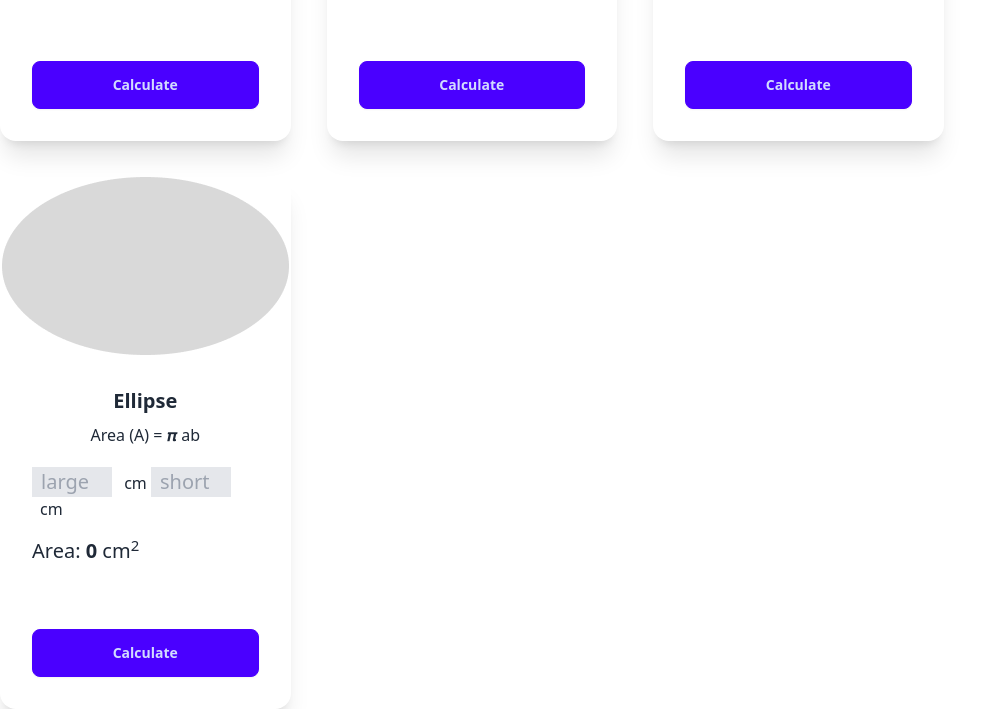
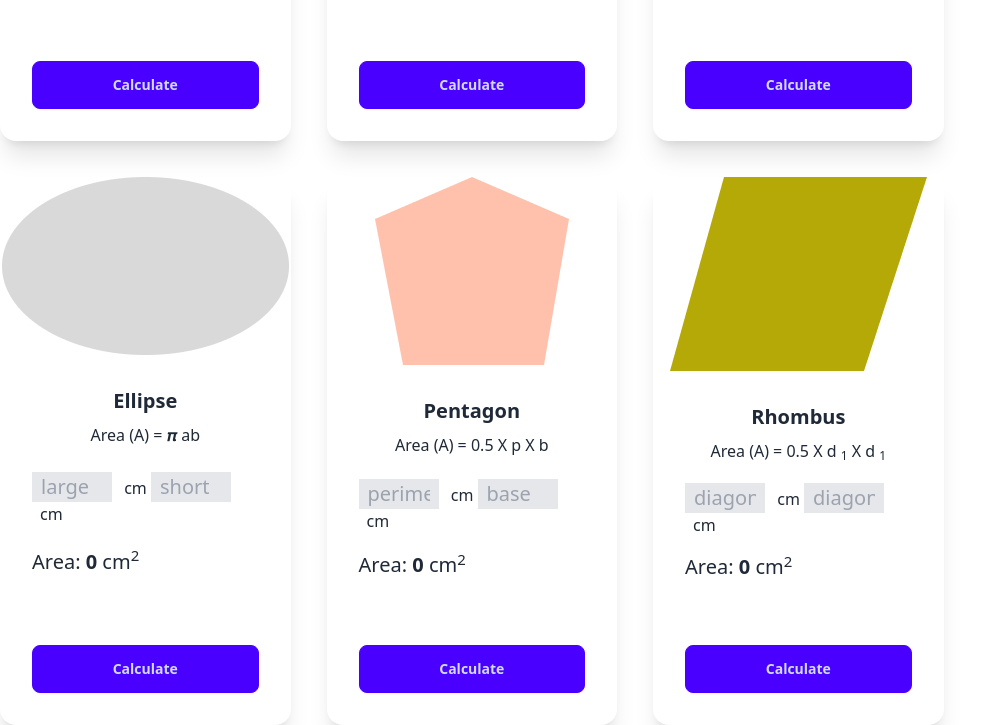
Before and after one commit to sumondas2001/geometry-genius-resources, a plain HTML site: page index.html in a window 1280 px wide. Shown: the part 447-1172 px from the top of the page, without its empty margins (0-1003 px from the left). Drawn offline with nearby package versions, Linux system fonts and the light colour scheme.

Commit message:
pentagon and rhombus calculate complite and add

```diff
--- a/index.html
+++ b/index.html
@@ -27,9 +27,9 @@
                       <h2 class=" text-xl font-bold text-center">Triangle</h2>
                       <p class="text-center">Area (A) = 0.5 X b X h</p>
                       <p class="mt-3">
-                         <input class="border w-20 text-xl px-2 bg-gray-200" type="text" placeholder="base"  name="" id="triangle-base">
+                         <input class="border w-20 text-xl px-2 bg-gray-200" type="number" placeholder="base"  name="" id="triangle-base">
                          <span class="ml-2 te">cm</span>
-                         <input class="border w-20 text-xl px-2 bg-gray-200" type="text" placeholder="hight"  name="" id="triangle-hight">
+                         <input class="border w-20 text-xl px-2 bg-gray-200" type="number" placeholder="hight"  name="" id="triangle-hight">
                          <span class="ml-2 te">cm</span>
                       </p>
                       <p class="mt-2 text-xl font-medium">
@@ -84,7 +84,7 @@
                     </div>
                   </div>
                <!-- 4th card -->
-               <!-- Parallelogram card -->
+               <!-- Ellipse card -->
                <div class="card w-54  bg-base-500 shadow-xl">
                     <figure><img src="images/ellipse.png" alt="Shoes" /></figure>
                     <div class="card-body ">
@@ -104,6 +104,50 @@
                       </div>
                     </div>
                   </div>
+               <!-- 5th card -->
+               <!-- Pentagon card -->
+               <div class="card w-54  bg-base-500 shadow-xl">
+                    <figure><img src="images/pentagon.png" alt="Shoes" /></figure>
+                    <div class="card-body ">
+                      <h2 class=" text-xl font-bold text-center">Pentagon</h2>
+                      <p class="text-center">Area (A) = 0.5 X p X b </p>
+                      <p class="mt-3">
+                         <input class="border w-20 text-xl px-2 bg-gray-200" type="text" placeholder="perimeter"  name="" id="Pentagon-perimeter">
+                         <span class="ml-2 te">cm</span>
+                         <input class="border w-20 text-xl px-2 bg-gray-200" type="text" placeholder="base"  name="" id="Pentagon-base">
+                         <span class="ml-2 te">cm</span>
+                      </p>
+                      <p class="mt-2 text-xl font-medium">
+                         Area:  <span id="Pentagon-area" class="font-bold">0 </span> cm<sup>2</sup>
+                    </p>
+                      <div class="card-actions  ">
+                        <button onclick="calculatePentagonArea()" class="btn btn-primary w-full justify-items-center mt-14">Calculate</button>
+                      </div>
+                    </div>
+                  </div>
+               <!-- 4th card
+               Rhombus card -->
+               <div class="card w-54  bg-base-500 shadow-xl">
+                    <figure><img src="images/rhombus.png" alt="Shoes" /></figure>
+                    <div class="card-body ">
+                      <h2 class=" text-xl font-bold text-center">Rhombus</h2>
+                      <p class="text-center">Area (A) = 0.5 X <span>d <sub>1</sub></span> X <span>d <sub>1</sub></span>  </p>
+                      <p class="mt-3">
+                         <input class="border w-20 text-xl px-2 bg-gray-200" type="text" placeholder="diagonal
+                         "  name="" id="diagonal-1">
+                         <span class="ml-2 te">cm</span>
+                         <input class="border w-20 text-xl px-2 bg-gray-200" type="text" placeholder="diagonal
+                         "  name="" id="diagonal-2">
+                         <span class="ml-2 te">cm</span>
+                      </p>
+                      <p class="mt-2 text-xl font-medium">
+                         Area:  <span id="rhombus-area" class="font-bold">0 </span> cm<sup>2</sup>
+                    </p>
+                      <div class="card-actions  ">
+                        <button onclick="calculateRhombusArea()" class="btn btn-primary w-full justify-items-center mt-14">Calculate</button>
+                      </div>
+                    </div>
+                  </div>
 
           </div>
           <!-- Area Calculation -->
--- a/js/area-calculate.js
+++ b/js/area-calculate.js
@@ -29,14 +29,23 @@ function calculateRectangleArea(){
      const WidthInputText = WidthInput.value;
      const widthValue = parseFloat(WidthInputText);
 
+
+
      const lengthInput = document.getElementById('rectangle-length');
      const lengthInputText = lengthInput.value;
      const lengthValue = parseFloat(lengthInputText);
 
+     if(isNaN(widthValue) || isNaN(lengthValue)){
+          alert('please insert number');
+          return;
+          // console.log('plz enter your number')
+     }
      const rectangleareaValue = widthValue * lengthValue;
 
      const rectangleArea = document.getElementById('rectangle-area');
      rectangleArea.innerText = rectangleareaValue;
+
+
 
 
      // console.log(area)
@@ -50,19 +59,53 @@ function calculateParallelogramArea(){
 
      const height = getInputValue('parallelogram-height');
 
+     if(isNaN(base) || isNaN(height)){
+          alert('please insert number');
+          return;
+     }
+
      const area = base * height;
      setElementInnerText('parallelogram-area',area);
 
      // console.log(parallelogramArea)
 }
-
+// ellipse
 function calculateEllipseArea(){
      const ellipseLarge = getInputValue('ellipse-large-radius');
      const ellipseShort = getInputValue('ellipse-short-radius');
 
      const area = 3.14 * ellipseLarge * ellipseShort;
 
-     setElementInnerText('ellipse-area', area);
+     const areaToDecimal = area.toFixed(2);
+
+     setElementInnerText('ellipse-area', areaToDecimal);
+}
+
+// pentagon
+function calculatePentagonArea(){
+     const pentagonPerimeter = getInputValue('Pentagon-perimeter');
+
+     const pentagonBase = getInputValue('Pentagon-base');
+     if(isNaN(pentagonPerimeter) || isNaN(pentagonBase)){
+          alert('please insert number');
+          return;
+     }
+
+     const area = 0.5 * pentagonPerimeter * pentagonBase;
+
+     setElementInnerText('Pentagon-area', area);
+}
+// Rhombus
+function calculateRhombusArea(){
+     const diagonal1 = getInputValue('diagonal-1');
+     const diagonal2 = getInputValue('diagonal-2');
+
+     if(isNaN(diagonal1) || isNaN(diagonal2)){
+          alert('please insert number');
+          return;
+     }
+     const area = 0.5 * diagonal1 * diagonal2;
+     setElementInnerText('rhombus-area', area);
 }
 
 
```
